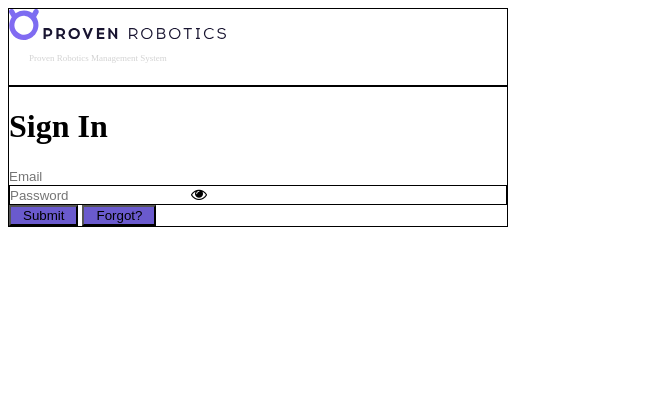
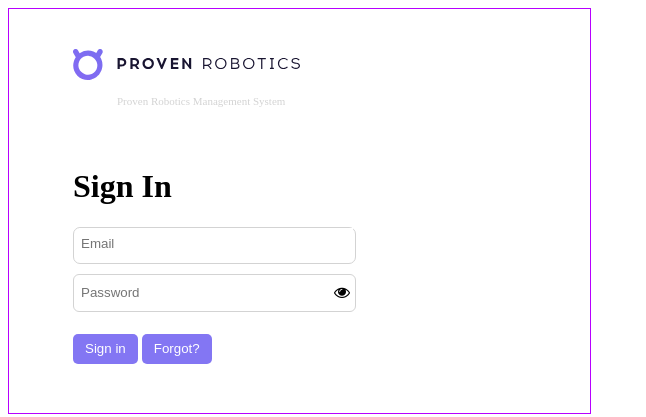
Before and after one commit to RanaMana/rana_project, a plain HTML site: page index.html in a window 1280 px wide. Shown: the whole page, without its empty margins (0-646 px from the left). Drawn offline with Linux system fonts and the light colour scheme.

Commit message:
main.css

```diff
--- a/index.html
+++ b/index.html
@@ -13,13 +13,16 @@
     <div class="container">
       <div id="logo">
         <img src="./assets/vector.9d9734f6.svg" />
-        <img src="./assets/logo-text.395d8449.svg" />
+        <img src="./assets/logo-text.395d8449.svg" style="padding: 10px" />
         <p>Proven Robotics Management System</p>
       </div>
 
       <div id="login">
         <h1>Sign In</h1>
-        <input placeholder="Email" />
+        <div class="email-field">
+          <input placeholder="Email" />
+        </div>
+
         <div class="input">
           <input
             placeholder="Password"
@@ -31,7 +34,7 @@
             <i id="icon" class="fa fa-eye"></i>
           </span>
         </div>
-        <button>Submit</button>
+        <button>Sign in</button>
         <button>Forgot?</button>
       </div>
     </div>
--- a/main.css
+++ b/main.css
@@ -6,8 +6,8 @@ body {
 }
 p {
   color: lightgrey;
-  font-size: 9px;
-  padding: 0px 20px 13px 20px;
+  font-size: 11px;
+  padding: 0px 20px 40px 44px;
 }
 h1 {
   display: block;
@@ -17,33 +17,59 @@ h1 {
   margin-inline-end: 0px;
 }
 input {
-  align-items: center;
+  height: 30px;
+  width: 270px;
+  flex-grow: 1;
+  border:none;
+  /* align-items: center;
   height: 100%;
-  padding: var(--input-padding);
+  /* padding: var(--input-padding);
   padding-top: 0;
-  padding-bottom: 0;
-  color: var(--v-input-color);
-  font-family: sans-serif monospace;
-  background-color: var(--background-page);
+  padding-bottom: 0; */
+  /* color: var(--v-input-color);
+  font-family: sans-serif monospace; */
+  /* background-color: var(--background-page);
   border: var(--border-width) solid var(--border-normal);
-  border-radius: var(--border-radius);
+  border-radius: var(--border-radius); */ */
 }
 button {
-  background-color: slateblue;
   padding: 1px 12px;
   cursor: pointer;
+  idth: 95px;
+  height: 30px;
+  border-radius: 5px;
+  background-color: #8376f3;
+  padding: 1px 12px;
+  cursor: pointer;
+  border: none;
+  color: white;
 }
 .input {
-  border: 1px black solid;
+  height: 36px;
+  width: 271px;
+  border: 1px solid lightgrey;
+  margin: 10px 0px 22px 0px;
+  padding:0px 5px ;
+  display: flex;
+  flex-grow: 1;
+  align-items: center;
+  border-radius: 6px;
+}
+.email-field {
+height:35px;
+width:271px;
+border: 1px solid lightgrey;
+border-radius: 7px;
+padding: 0px 5px;
 }
 .input:hover {
-  border: 5px red dashed;
+  border: 2px lightblue solid;
 }
 #logo {
-  border: 1px black solid;
+  /* border: 1px black solid; */
 }
 #login {
-  border: 1px black solid;
+  /* border: 1px black solid; */
   border-radius: 0px;
 }
 .username-input {
@@ -57,15 +83,15 @@ button {
   width: 100%;
   height: 100%;
   max-width: 500px;
+  border: 1px solid rgb(183, 0, 255);
+  padding: 39px 17px 49px 64px;
   background-color: rgb(255, 255, 255, 255);
 }
 
 .art {
   background-image: url(assets/Pattern.cc25697c.svg),
-    radial-gradient(circle, #889bf3 35%, #836af3 88%);
-  position: relative;
-  -webkit-box-flex: 1;
-  -ms-flex-positive: 1;
+  radial-gradient(circle, #889bf3 35%, #836af3 88%);
+   position: relative;
   flex-grow: 1;
   height: 100%;
 }
```
